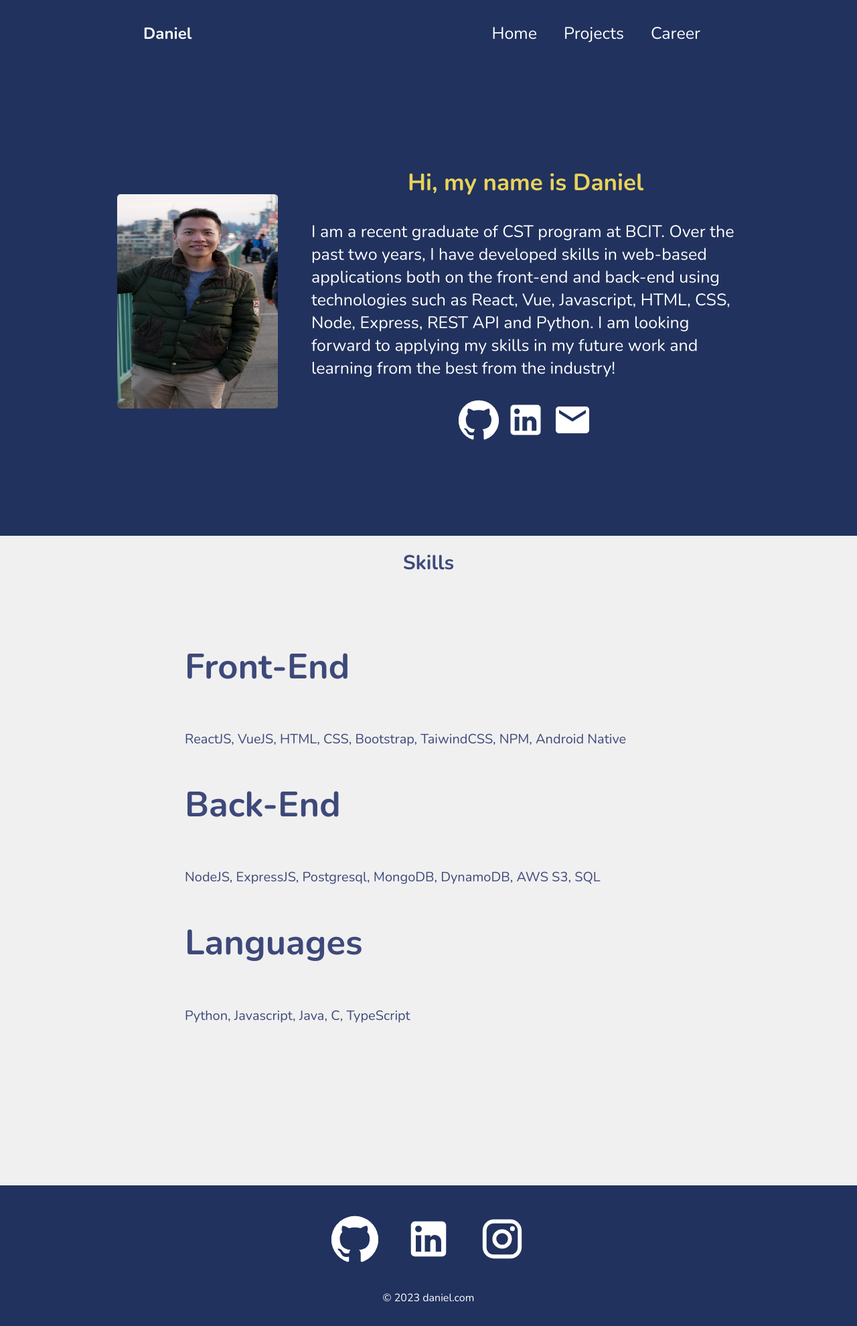
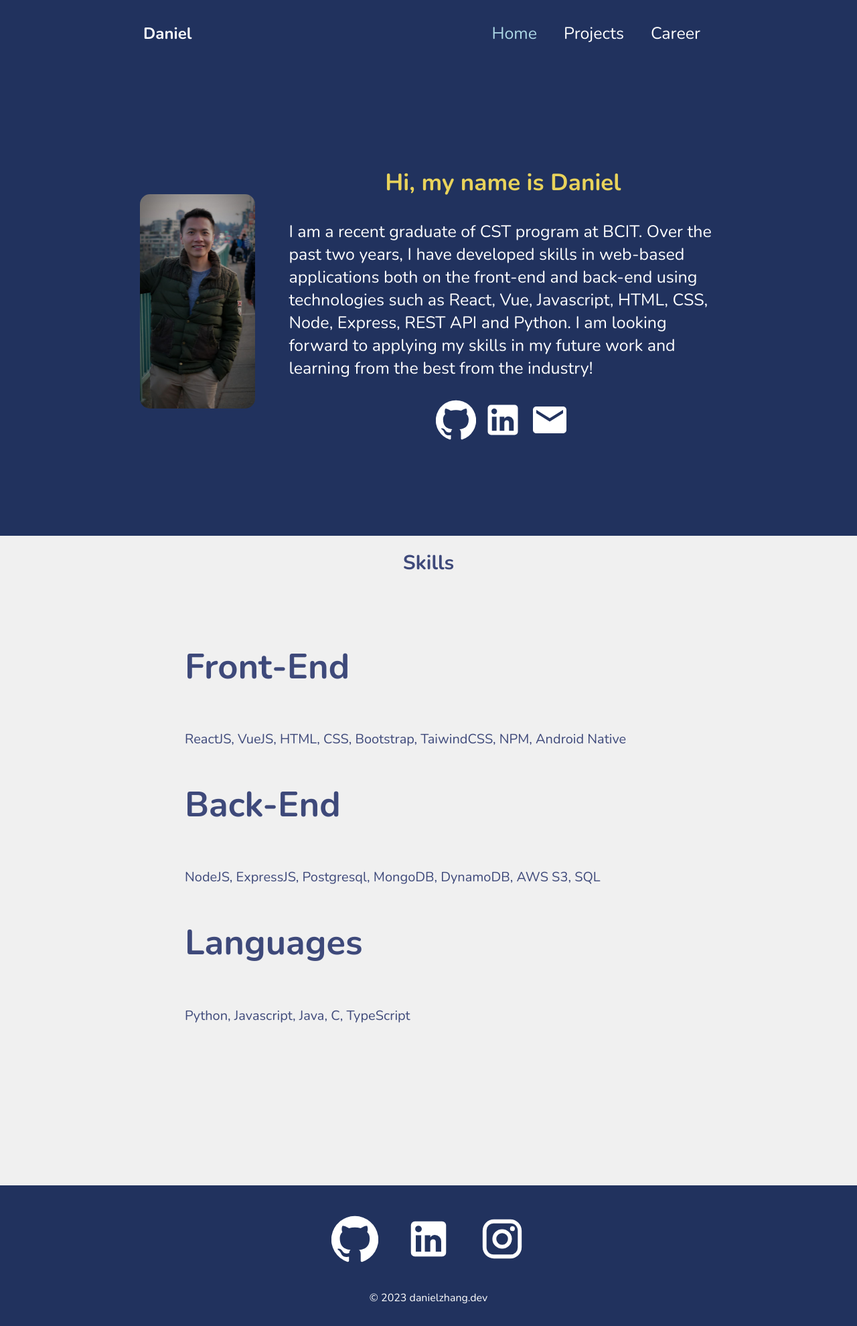
Before and after one commit to penguinasian/personal-portfolio-website, a React (Create React App) app: page / in a window 1280 px wide. Shown: the whole page at 67% size. Built offline with nearby package versions, Linux system fonts and the light colour scheme.

Commit message:
modifed navbar links style

```diff
--- a/src/components/Footer.js
+++ b/src/components/Footer.js
@@ -18,7 +18,7 @@ function Footer() {
         </a>
         <InstagramIcon />
       </div>
-      <p> &copy; 2023 daniel.com </p>
+      <p> &copy; 2023 danielzhang.dev </p>
     </div>
   )
 }
--- a/src/components/Navbar.js
+++ b/src/components/Navbar.js
@@ -1,12 +1,13 @@
 import React, { useEffect } from 'react';
 import { useState } from 'react';
 import '../styles/Navbar.css'
-import { Link, useLocation } from 'react-router-dom';
+import { useLocation, NavLink } from 'react-router-dom';
 import ReorderIcon from '@material-ui/icons/Reorder';
 
 function Navbar() {
     const [showHamburgerMenu, setShowHamburgerMenu] = useState(false)
     const location = useLocation()
+
 
     useEffect(() => {
         setShowHamburgerMenu(false)
@@ -24,9 +25,9 @@ function Navbar() {
             <div className="links">
                 <h2>Daniel</h2>
                 <div className="navbar-links">
-                <Link to="/">Home</Link>
-                <Link to="/projects">Projects</Link>
-                <Link to="/experience">Career</Link>
+                <NavLink to="/">Home</NavLink>
+                <NavLink to="/projects">Projects</NavLink>
+                <NavLink to="/experience">Career</NavLink>
                 </div>
 
 
--- a/src/styles/Home.css
+++ b/src/styles/Home.css
@@ -38,9 +38,9 @@
 }
 
 .profile img {
-    border-radius: 5px;
+    border-radius: 15px;
     height: 40vh;
-    width: 30vh;
+
     margin-right: 50px;
 }
 
--- a/src/styles/Navbar.css
+++ b/src/styles/Navbar.css
@@ -11,6 +11,10 @@
   align-items: center;
   justify-content: space-around;
   color: white;
+}
+
+.links .active {
+  color: lightblue;
 }
 
 .navbar h3 {
```
Also changed, not shown: src/assets/me.jpg.
